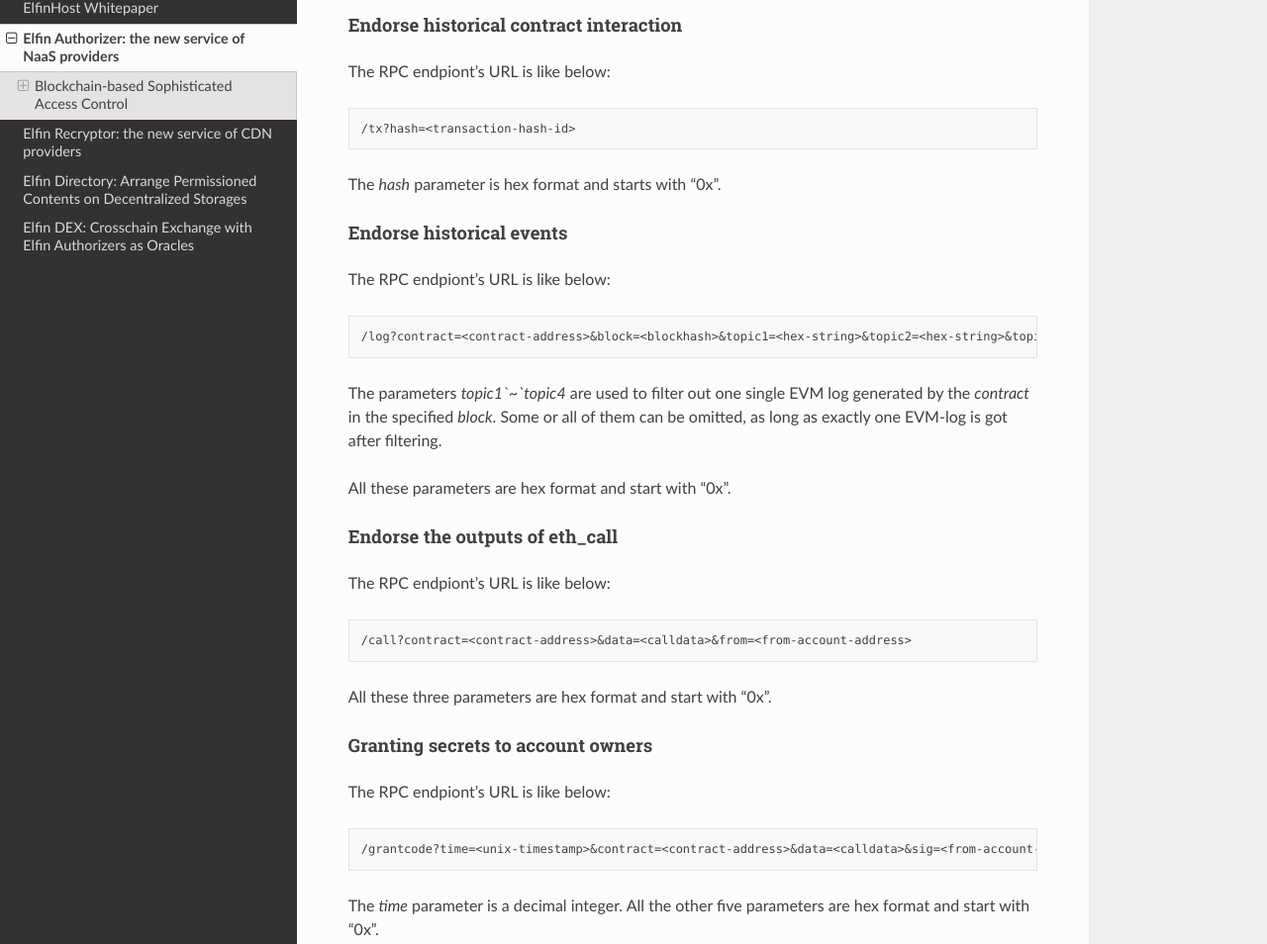
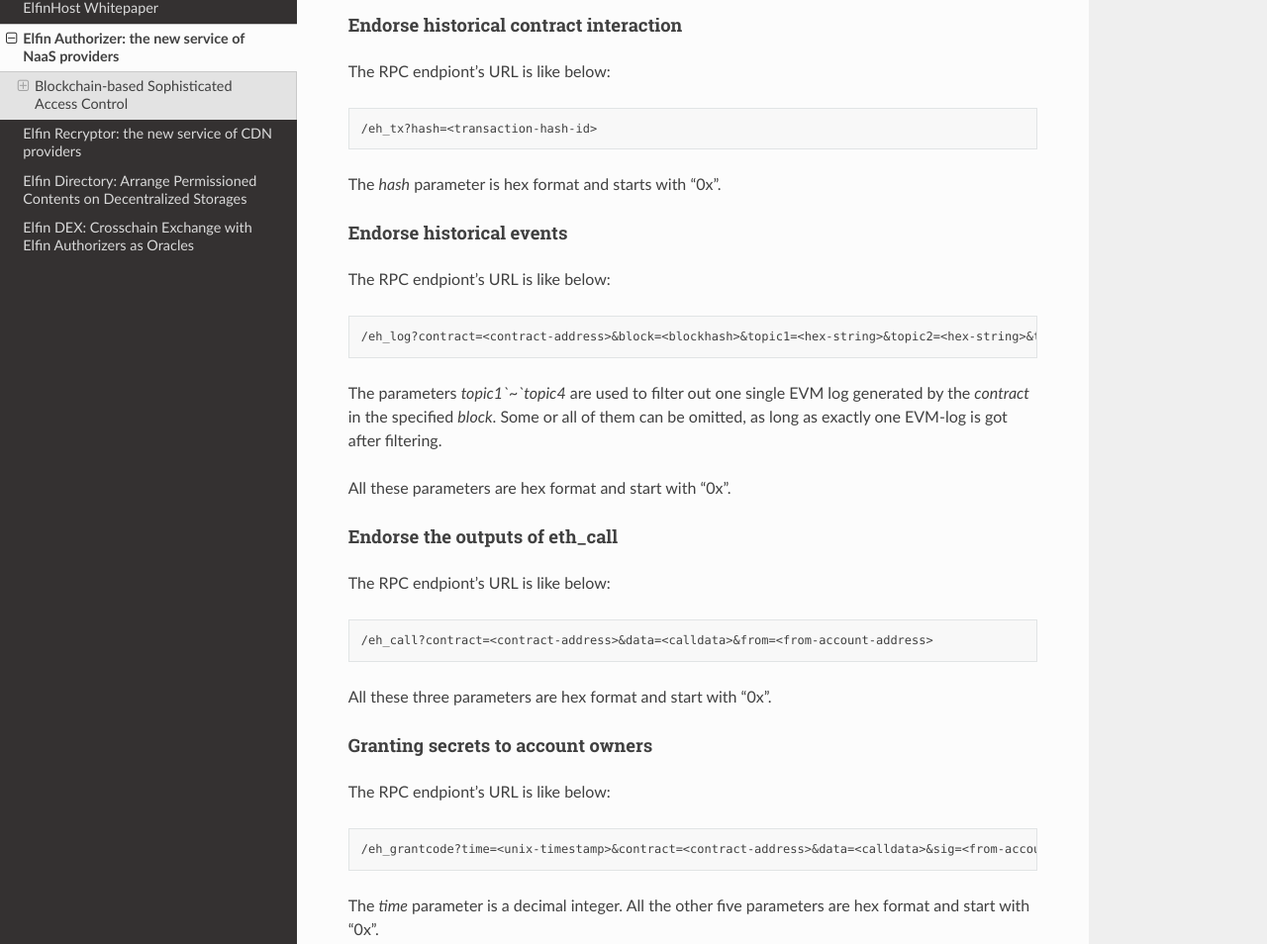
Before and after one commit to elfinhost/elfinhost-docs, a Sphinx documentation site: the page built from docs/source/elfinauthorizer.rst, in a window 1280 px wide and 1400 px high, scrolled down 5040 px. Shown: the part 137-1091 px from the top of the window at 99% size. Built offline with Sphinx 7.4.7 and the Read the Docs theme 2.0.0, drawn with Linux system fonts in a browser that asks for light colours.

```diff
--- a/docs/source/elfinauthorizer.rst
+++ b/docs/source/elfinauthorizer.rst
@@ -223,7 +223,7 @@ The RPC endpiont's URL is like below:
 
 .. code-block::
 
-   /tx?hash=<transaction-hash-id>
+   /eh_tx?hash=<transaction-hash-id>
 
 The `hash` parameter is hex format and starts with "0x".
 
@@ -234,7 +234,7 @@ The RPC endpiont's URL is like below:
 
 .. code-block::
 
-   /log?contract=<contract-address>&block=<blockhash>&topic1=<hex-string>&topic2=<hex-string>&topic3=<hex-string>&topic4=<hex-string>
+   /eh_log?contract=<contract-address>&block=<blockhash>&topic1=<hex-string>&topic2=<hex-string>&topic3=<hex-string>&topic4=<hex-string>
 
 The parameters `topic1`~`topic4` are used to filter out one single EVM log generated by the `contract` in the specified `block`. Some or all of them can be omitted, as long as exactly one EVM-log is got after filtering.
 
@@ -247,7 +247,7 @@ The RPC endpiont's URL is like below:
 
 .. code-block::
 
-    /call?contract=<contract-address>&data=<calldata>&from=<from-account-address>
+    /eh_call?contract=<contract-address>&data=<calldata>&from=<from-account-address>
 
 All these three parameters are hex format and start with "0x".
 
@@ -258,7 +258,7 @@ The RPC endpiont's URL is like below:
 
 .. code-block::
 
-    /grantcode?time=<unix-timestamp>&contract=<contract-address>&data=<calldata>&sig=<from-account-signature>&recryptorpk=<pubkey-of-recyrptor>&out=<outdata>
+    /eh_grantcode?time=<unix-timestamp>&contract=<contract-address>&data=<calldata>&sig=<from-account-signature>&recryptorpk=<pubkey-of-recyrptor>&out=<outdata>
 
 The `time` parameter is a decimal integer. All the other five parameters are hex format and start with "0x".
 
```
